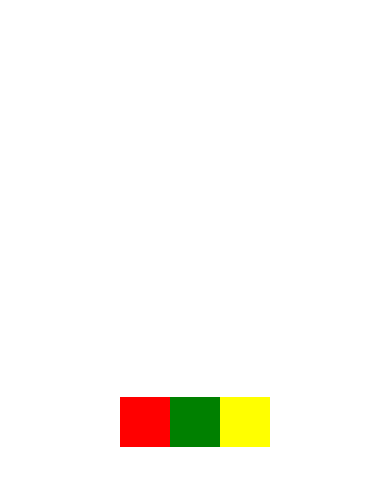
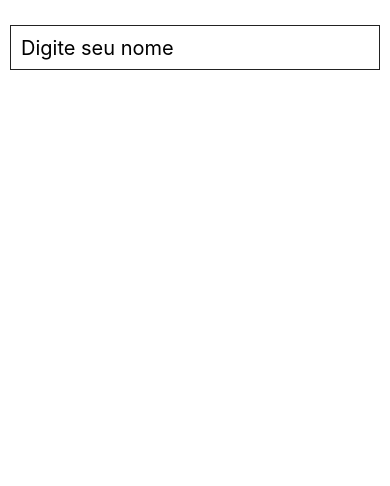
Before and after one commit to Pedro-imbriani-clear/nativeFundamentals, a React Native app: screen / in a window 390 px wide. Shown: the top 486 px of the page. Built offline with nearby package versions, Linux system fonts and the light colour scheme.

Commit message:
receiving data

```diff
--- a/App.js
+++ b/App.js
@@ -1,22 +1,57 @@
-import { StyleSheet, Text, View } from 'react-native';
+import { StyleSheet, Text, View,TextInput } from 'react-native';
 import React, { Component } from 'react';
 class App extends Component {
+  constructor(props){
+    super(props)
+    this.state= {
+      nome: ''
+    };
+    this.pegaNome = this.pegaNome.bind(this)
+  }
+
+  pegaNome(texto){
+    if(texto.length > 0){
+      this.setState({nome:'Bem vindo ' + texto})
+    }else{
+      this.setState({nome:''})
+    }
+
+  }
 
   render() {
 
     return (
-      <View style={{
-        flex: 1,
-        flexDirection: 'row',
-        justifyContent: 'center',
-        alignItems: 'center'
-      }}>
-        <View style={{ width: 50, height: 50, backgroundColor: 'red' }}></View>
-        <View style={{ width: 50, height: 50, backgroundColor: 'green' }}></View>
-        <View style={{ width: 50, height: 50, backgroundColor: 'yellow' }}></View>
+      <View style={styles.container}>
+        <TextInput style={styles.input}
+          placeholder='Digite seu nome'
+          underlineColorAndroid='transparent'
+          onChangeText={this.pegaNome}
+          />
+        <Text style={styles.text}>
+         {this.state.nome}
+        </Text>
       </View>
     )
   };
 }
 
+const styles = StyleSheet.create({
+  container:{
+    flex:1,
+    marginTop:15
+  },
+  input:{
+    height:45,
+    borderWidth:1,
+    borderColor:'#222',
+    margin:10,
+    fontSize:20,
+    padding:10
+  },
+  text:{
+    textAlign:'center',
+    fontSize:25
+  }
+})
+
 export default App
```
